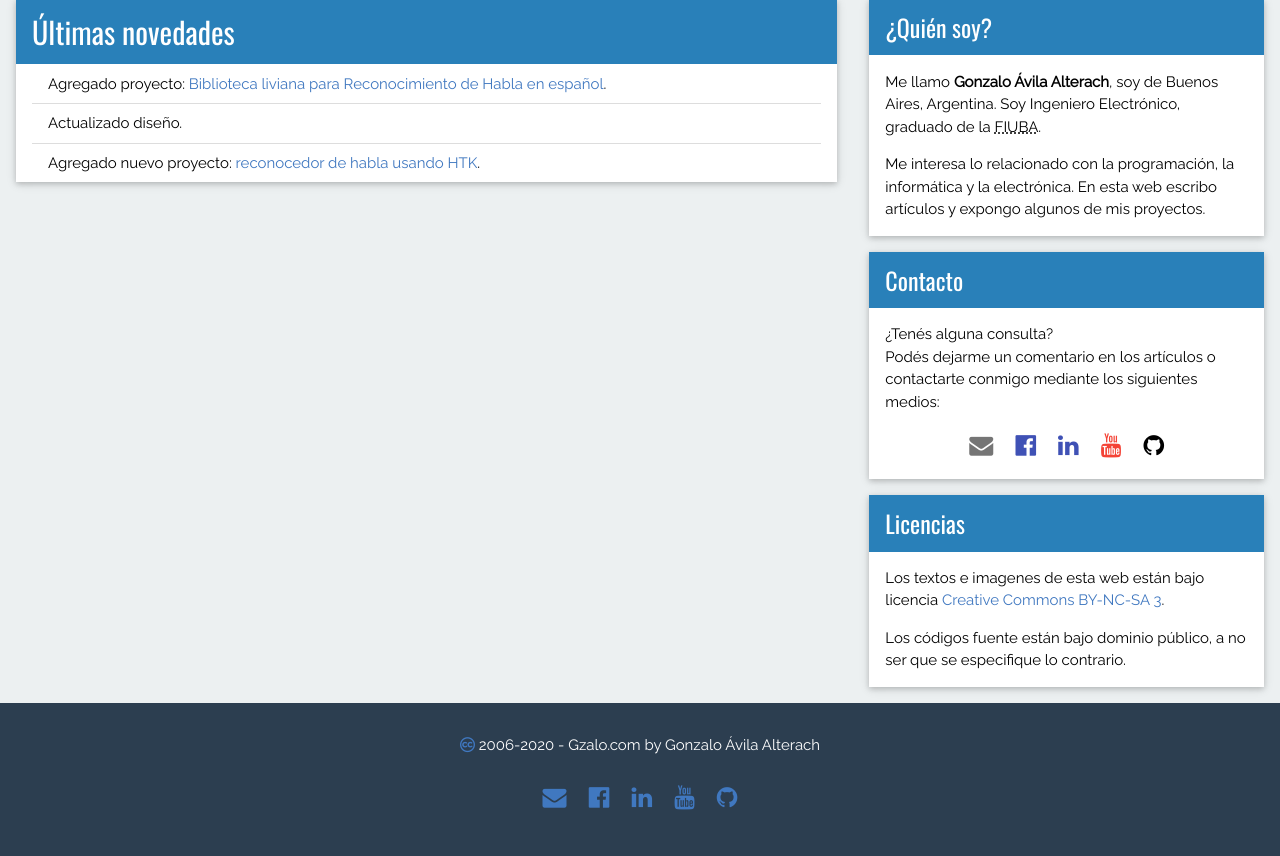
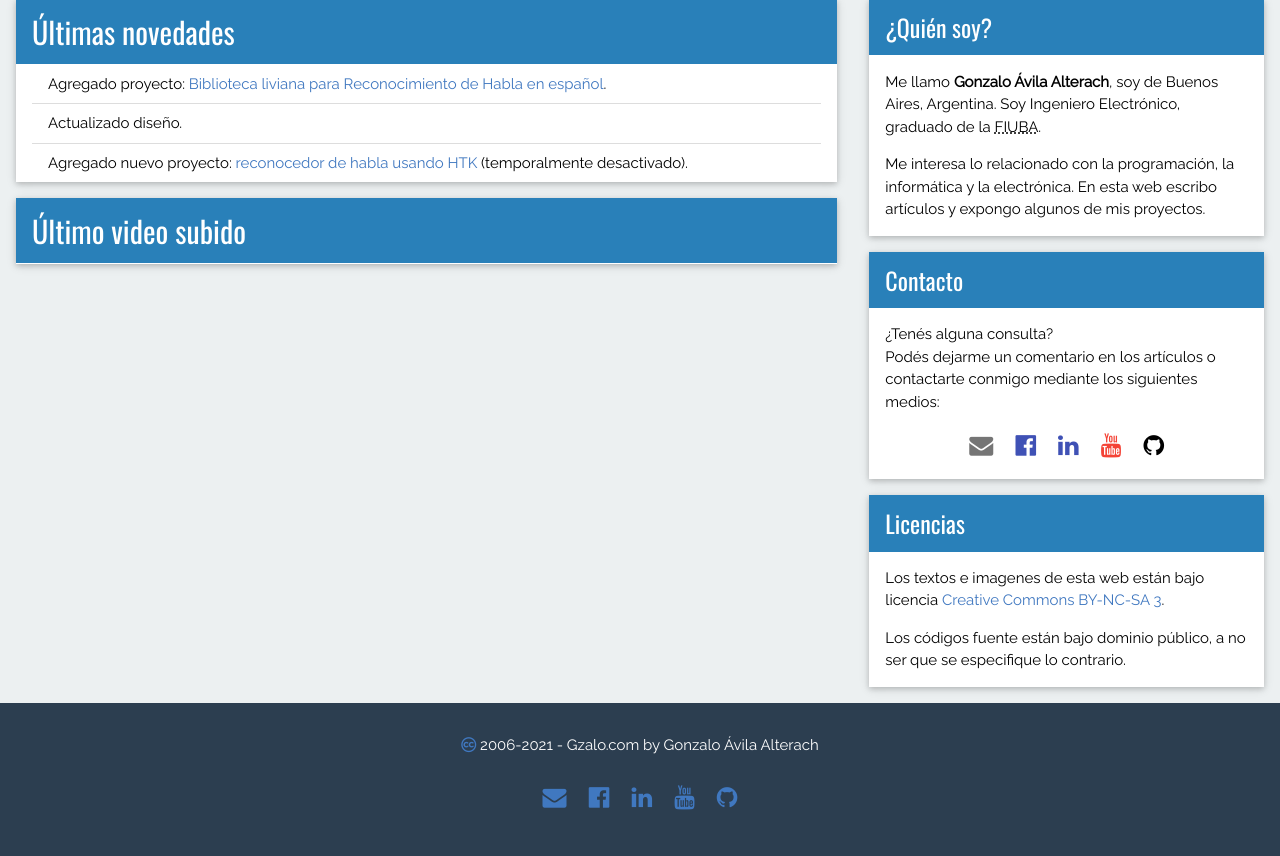
Before and after one commit to gzalo/gzalo.com, a PHP site: page / in a window 1280 px wide. Shown: the part 210-1066 px from the top of the page. Run offline with PHP 8.4, Linux system fonts and the light colour scheme; some libraries are stand-ins or nearby versions.

Commit message:
Change year, rollback removed youtube video player, added link on header, added temporarily disabled text

```diff
--- /dev/null
+++ b/css/extra.css
@@ -0,0 +1,3 @@
+h1 a:hover{
+	text-decoration: none;
+}
--- a/index.php
+++ b/index.php
@@ -62,6 +62,7 @@
 		<meta http-equiv="Content-Type" content="text/html; charset=utf-8" />
 		<meta name="viewport" content="width=device-width, initial-scale=1.0"/>
 		<link rel="stylesheet" type="text/css" media="screen" href="/css/w3.css" >
+		<link rel="stylesheet" type="text/css" media="screen" href="/css/extra.css" >
 		<link href='https://fonts.googleapis.com/css?family=Oswald|Raleway' rel='stylesheet' type='text/css'>
 		<link rel="stylesheet" href="https://cdnjs.cloudflare.com/ajax/libs/font-awesome/4.6.3/css/font-awesome.min.css">
 		<!--[if lt IE 9]>
@@ -81,7 +82,7 @@
         <header class="w3-display-container">
 
 			<div class="w3-container w3-display-middle w3-center">
-            <h1 class="w3-jumbo color_header_h">Gzalo</h1>
+            <h1 class="w3-jumbo color_header_h"><a href="/<?php if($lang == 'en') echo 'index_en'; ?>" style="color:black;">Gzalo</a></h1>
             <h2 class="w3-large w3-hide-medium w3-hide-small color_header_h"><?php echo $slogan;?></h2>
 			</div>
 		</header>
@@ -148,7 +149,7 @@
 
 
 	<footer class="color_footer w3-padding-16 w3-center w3-margin-top">
-		<p><a href="http://creativecommons.org/licenses/by-nc-sa/3.0/" class="w3-hover-text-blue"><i class="fa fa-creative-commons"></i></a> 2006-2020 - Gzalo.com by Gonzalo Ávila Alterach</p>
+		<p><a href="http://creativecommons.org/licenses/by-nc-sa/3.0/" class="w3-hover-text-blue"><i class="fa fa-creative-commons"></i></a> 2006-2021 - Gzalo.com by Gonzalo Ávila Alterach</p>
 		<p class="w3-xlarge w3-text-blue"><a href="mailto:gonzaloavilaalterach@gmail.com" class="w3-hover-text-white w3-padding-small"><i class="fa fa-envelope"></i></a>
 		<a href="http://www.facebook.com/gzalocom" class="w3-hover-text-white w3-padding-small"><i class="fa fa-facebook-official"></i></a>
 		<a href="https://www.linkedin.com/in/gonzalo-ávila-alterach-21a63626" class="w3-hover-text-white w3-padding-small"><i class="fa fa-linkedin"></i></a>
--- a/pages/index.php
+++ b/pages/index.php
@@ -13,8 +13,48 @@
 		<ul class="w3-ul w3-hoverable">
 		<li>Agregado proyecto: <a href="https://github.com/gzalo/bla">Biblioteca liviana para Reconocimiento de Habla en español</a>.</li>
 		<li>Actualizado diseño.</li>
-		<li>Agregado nuevo proyecto: <a href="https://casa.gzalo.com/habla/">reconocedor de habla usando HTK</a>.</li>
+		<li>Agregado nuevo proyecto: <a href="https://casa.gzalo.com/habla/">reconocedor de habla usando HTK</a> (temporalmente desactivado).</li>
 		</ul>
 	</div>
 
 </div>
+
+<div class="w3-card-2 w3-margin-top w3-hide-medium w3-hide-small w3-white">
+
+	<header class="w3-container color_headers">
+	  <h2>Último video subido</h2>
+	</header>
+
+	<div class="w3-container w3-center">
+	  <div id="ytplayer"></div>
+	</div>
+
+</div>
+
+<script>
+	var tag = document.createElement('script');
+	tag.src = "https://www.youtube.com/iframe_api";
+	var firstScriptTag = document.getElementsByTagName('script')[0];
+	firstScriptTag.parentNode.insertBefore(tag, firstScriptTag);
+
+	var player;
+	function onYouTubeIframeAPIReady() {
+		player = new YT.Player('ytplayer', {
+			height: '340',
+			width: '600',
+			videoId: 'ew01l9rJP_8',
+			playerVars: {
+				listType:'user_uploads',
+				list: 'gzaloprgm',
+			},
+			events: {
+				'onReady': onPlayerReady,
+			}
+		});
+	}
+	function onPlayerReady(event) {
+		event.target.playVideo();
+		event.target.mute();
+	}
+
+</script>
```
Also changed, not shown: pages/index_en.php (+41 -1 lines).
